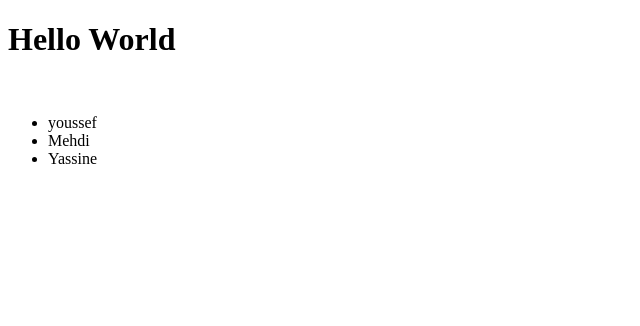
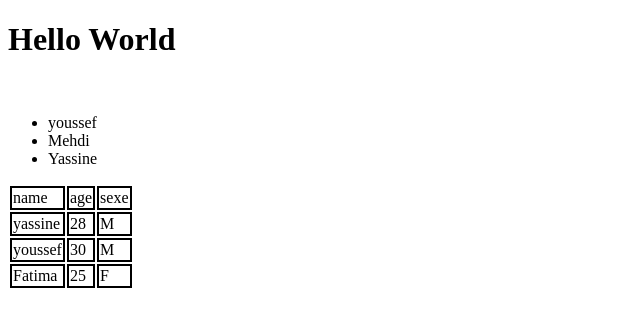
Before and after one commit to Laraibi/myReact, a plain HTML site: page index.html in a window 1280 px wide. Shown: the whole page, without its empty margins (0-640 px from the left). Drawn offline with Linux system fonts and the light colour scheme.

Commit message:
dynam-it

```diff
--- a/index.html
+++ b/index.html
@@ -6,6 +6,11 @@
     <meta http-equiv="X-UA-Compatible" content="IE=edge">
     <meta name="viewport" content="width=device-width, initial-scale=1.0">
     <title>Document</title>
+    <style>
+        td,th{
+            border: solid 2px black;
+        }
+    </style>
 </head>
 
 <body>
--- a/script.js
+++ b/script.js
@@ -13,7 +13,7 @@ class myReact {
         }
 
         for (const child of this.children) {
-            if (typeof child === 'string') {
+            if (!(child instanceof myReact)) {
                 element.innerHTML += child;
             } else {
                 element.appendChild(child.render());
@@ -23,6 +23,12 @@ class myReact {
         return element;
     }
 }
+
+data = [
+    { name: "yassine", age: 28, sexe: "M" },
+    { name: "youssef", age: 30, sexe: "M" },
+    { name: "Fatima", age: 25, sexe: "F" },
+]
 
 
 
@@ -38,4 +44,16 @@ const header = new myReact('header', { className: 'header' }, [
     new myReact('ul', {}, listItems),
 ]);
 
+
+const table = new myReact('table', {}, [
+    new myReact('thead', {}, [
+        new myReact("tr", {}, Object.keys(data[0]).map((th) => new myReact('td', {}, [th])))
+    ]),
+    new myReact('tbody', {},
+        data.map((person) => new myReact("tr", {},
+            Object.keys(person).map((key) => new myReact('td', {}, [person[key]])))))
+])
+
+console.log(table)
 document.body.appendChild(header.render());
+document.body.appendChild(table.render());
```
